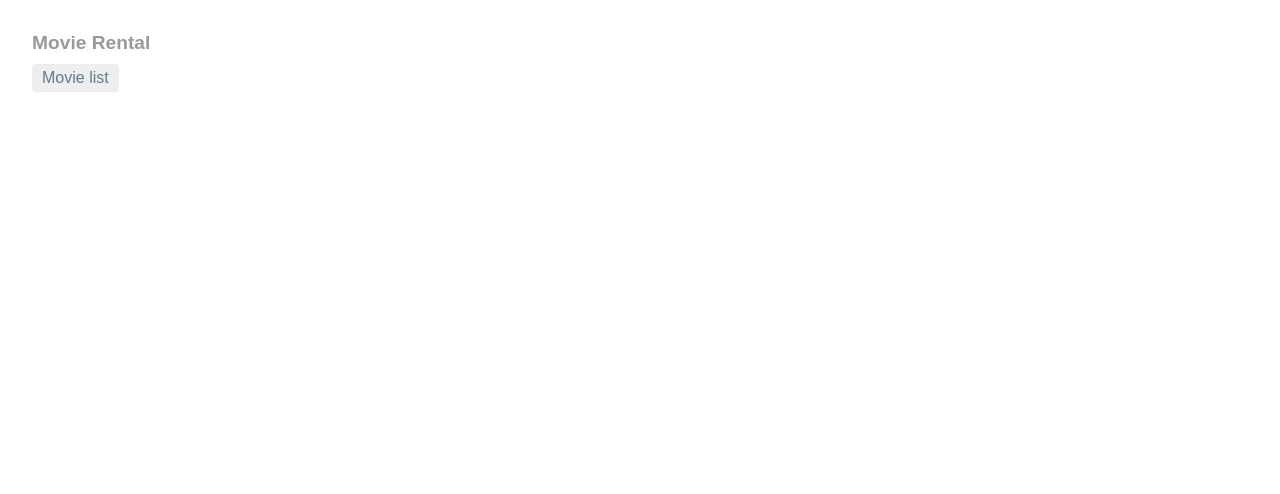
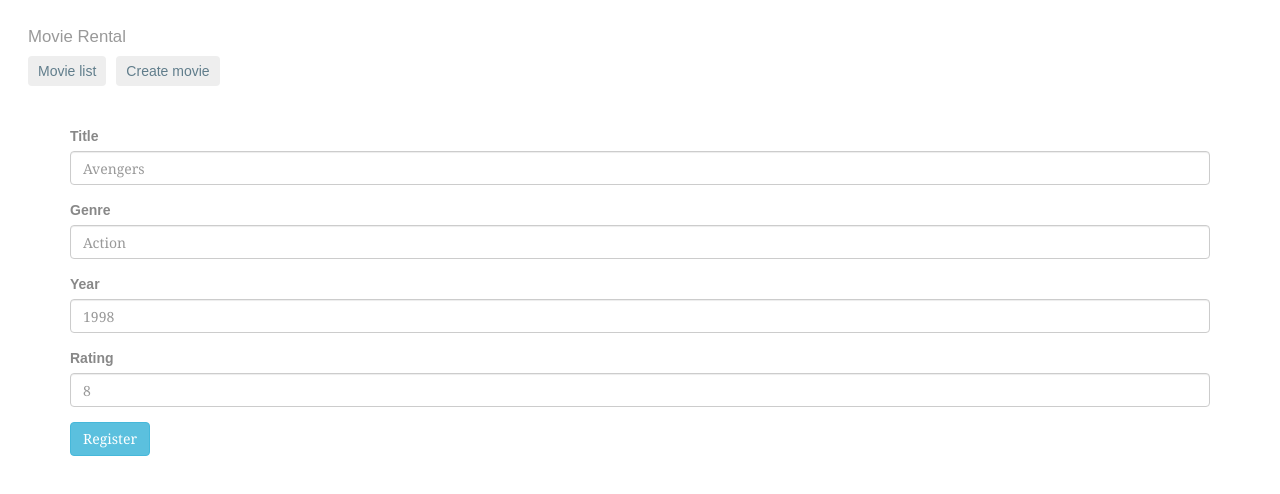
Before and after one commit to deepster/movie-rental, an Angular app in the folder web/src/main/webapp/: page /create in a window 1280 px wide. Before the commit this address led to /. Shown: the top 494 px of the page. Built offline with nearby package versions, Linux system fonts and the light colour scheme.

Commit message:
Add Create - Delete functionality for Movie class

```diff
--- a/web/src/main/webapp/src/app/app.component.css
+++ b/web/src/main/webapp/src/app/app.component.css
@@ -15,6 +15,7 @@ nav a {
   padding: 5px 10px;
   text-decoration: none;
   margin-top: 10px;
+  margin-right: 10px;
   display: inline-block;
   background-color: #eee;
   border-radius: 4px;
--- a/web/src/main/webapp/src/app/app.component.html
+++ b/web/src/main/webapp/src/app/app.component.html
@@ -1,7 +1,9 @@
 <h1>{{title}}</h1>
+
 
 <nav>
   <a routerLink="/movies"> Movie list</a>
+  <a routerLink="/create"> Create movie</a>
 </nav>
 
 <router-outlet></router-outlet>
--- /dev/null
+++ b/web/src/main/webapp/src/app/create-movie/create-movie.component.html
@@ -0,0 +1,22 @@
+<div class="container">
+  <br><br>
+  <form>
+    <div class="form-group">
+      <label for="title">Title</label>
+      <input #title class="form-control" id="title" placeholder="Avengers" type="text">
+    </div>
+    <div class="form-group">
+      <label for="genre">Genre</label>
+      <input #genre class="form-control" id="genre" placeholder="Action" type="text">
+    </div>
+    <div class="form-group">
+      <label for="year">Year</label>
+      <input #year class="form-control" id="year" placeholder="1998" type="text">
+    </div>
+    <div class="form-group">
+      <label for="year">Rating</label>
+      <input #rating class="form-control" id="rating" placeholder="8" type="text">
+    </div>
+    <button (click)="createMovie(title, genre, year, rating)" class="btn btn-info float-right"> Register</button>
+  </form>
+</div>
--- /dev/null
+++ b/web/src/main/webapp/src/app/create-movie/create-movie.component.ts
@@ -0,0 +1,21 @@
+import {Component, OnInit} from '@angular/core';
+import {MovieService} from "../movie.service";
+
+@Component({
+  selector: 'app-create-movie',
+  templateUrl: './create-movie.component.html',
+  styleUrls: ['./create-movie.component.css']
+})
+export class CreateMovieComponent implements OnInit {
+
+  constructor(private movieService: MovieService) {
+  }
+
+  ngOnInit() {
+  }
+
+  createMovie(title: HTMLInputElement, genre: HTMLInputElement, year: HTMLInputElement, rating: HTMLInputElement) {
+    this.movieService.createMovie(title.value, genre.value, year.value, rating.value)
+  }
+
+}
--- a/web/src/main/webapp/src/app/movie-list/movie-list.component.css
+++ b/web/src/main/webapp/src/app/movie-list/movie-list.component.css
@@ -7,7 +7,7 @@
   margin: 0 0 2em 0;
   list-style-type: none;
   padding: 0;
-  width: 15em;
+  width: 20em;
 }
 .movies li {
   cursor: pointer;
@@ -16,7 +16,7 @@
   background-color: #EEE;
   margin: .5em;
   padding: .3em 0;
-  height: 1.6em;
+  /*height: 1.6em;*/
   border-radius: 4px;
 }
 .movies li.selected:hover {
@@ -28,11 +28,8 @@
   background-color: #DDD;
   left: .1em;
 }
-.movies .text {
-  position: relative;
-  top: -3px;
-}
-.movies .badge {
+
+.movies .rating {
   display: inline-block;
   font-size: small;
   color: white;
@@ -42,7 +39,23 @@
   position: relative;
   left: -1px;
   top: -4px;
-  height: 1.8em;
+  height: 2.7em;
   margin-right: .8em;
   border-radius: 4px 0 0 4px;
 }
+
+.movies .genre {
+  display: inline-block;
+  font-size: small;
+  color: white;
+  padding: 0.8em 0.7em 0 0.7em;
+  background-color: #ef5350;
+  line-height: 1em;
+  position: relative;
+  /*right: -9px;*/
+  top: -4px;
+  float: right;
+  height: 2.7em;
+  margin-left: .8em;
+  border-radius: 4px 0 0 4px;
+}
--- a/web/src/main/webapp/src/app/movie-list/movie-list.component.html
+++ b/web/src/main/webapp/src/app/movie-list/movie-list.component.html
@@ -1,7 +1,10 @@
 <h2> Movie List </h2>
 
-<ul *ngFor="let movie of movieList" class="movies">
-  <li>
-    <span class="badge"> {{movie.id}}</span> {{movie.title}}
+<p> Click on a movie to delete it.</p>
+
+<ul class="movies">
+  <li (click)="deleteMovie(movie.id)" *ngFor="let movie of movieList">
+    <span class="rating"> {{movie.rating}} / 10</span> {{movie.title}} ({{movie.year}}) <span
+    class="genre">{{movie.genre}}</span>
   </li>
 </ul>
--- a/web/src/main/webapp/src/app/movie-list/movie-list.component.ts
+++ b/web/src/main/webapp/src/app/movie-list/movie-list.component.ts
@@ -12,10 +12,15 @@ export class MovieListComponent implements OnInit {
 
   movieList: Movie[];
 
-  movieListURL = "http://localhost:8080/api/movies";
+  getMovies(): void {
+    this.movieService.getMovies().subscribe(movies => {
+      this.movieList = movies['movies'];
+    });
+  }
 
-  getMovies(): void {
-    this.movieService.getMovies().subscribe(movies => this.movieList = movies);
+  deleteMovie(id: number) {
+    this.movieService.deleteMovie(id).subscribe();
+
   }
 
   constructor(private movieService: MovieService) {
@@ -23,6 +28,7 @@ export class MovieListComponent implements OnInit {
 
   ngOnInit() {
     this.getMovies();
+
   }
 
 }
--- a/web/src/main/webapp/src/app/movie.service.ts
+++ b/web/src/main/webapp/src/app/movie.service.ts
@@ -1,6 +1,8 @@
 import {Injectable} from '@angular/core';
 import {Movie} from "./shared/Movie";
-import {Observable, of} from "rxjs";
+import {Observable} from "rxjs";
+import {HttpClient} from "@angular/common/http";
+
 
 export const movies: Movie[] =
   [
@@ -16,10 +18,27 @@ export const movies: Movie[] =
 })
 export class MovieService {
 
-  getMovies(): Observable<Movie[]> {
-    return of(movies)
+  private movieListUrl = 'http://localhost:8080/api/movies';
+  private deleteMovieUrl = 'http://localhost:8080/api/movie/';
+  private createMovieUrl = 'http://localhost:8080/api/movie';
+
+  constructor(private httpClient: HttpClient,) {
   }
 
-  constructor() {
+  getMovies(): Observable<Movie[]> {
+    return this.httpClient.get<Movie[]>(this.movieListUrl);
   }
+
+  deleteMovie(id: number) {
+    return this.httpClient.delete(this.deleteMovieUrl.concat(id.toString()));
+  }
+
+  createMovie(title: String, genre: String, year: String, rating: String) {
+    let body = {
+      title, genre, year, rating
+    };
+    this.httpClient.post(this.createMovieUrl, body).subscribe();
+  }
+
+
 }
--- a/web/src/main/webapp/src/styles.css
+++ b/web/src/main/webapp/src/styles.css
@@ -1,3 +1,5 @@
+@import url('https://unpkg.com/bootstrap@3.3.7/dist/css/bootstrap.min.css');
+
 /* Application-wide Styles */
 h1 {
   color: #369;
```
Also changed, not shown: web/src/main/webapp/src/app/app-routing.module.ts (+9 -6 lines), web/src/main/webapp/src/app/app.module.ts (+14 -7 lines), web/src/main/webapp/src/app/create-movie/create-movie.component.css (added), 1 other file (tests, documents, lock files or other folders).
